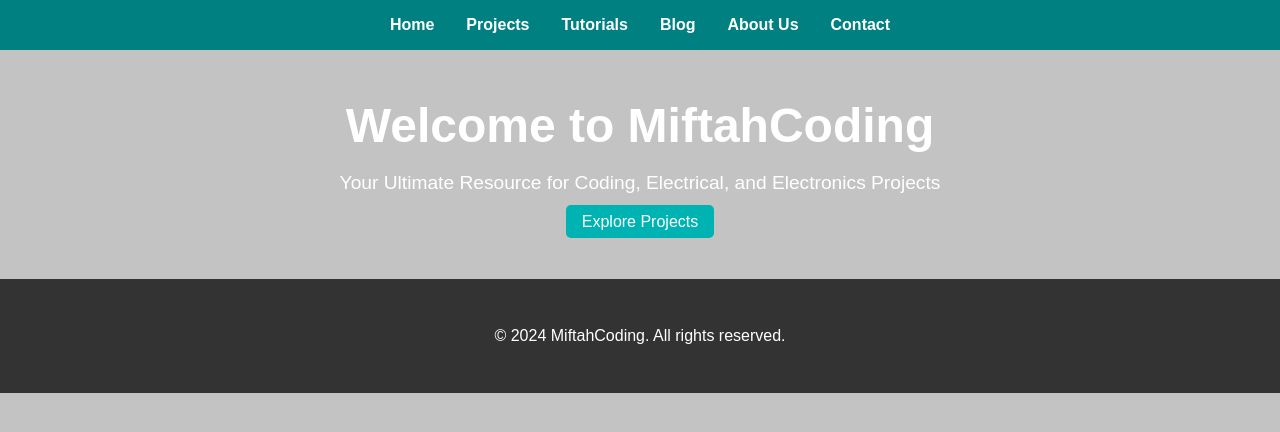
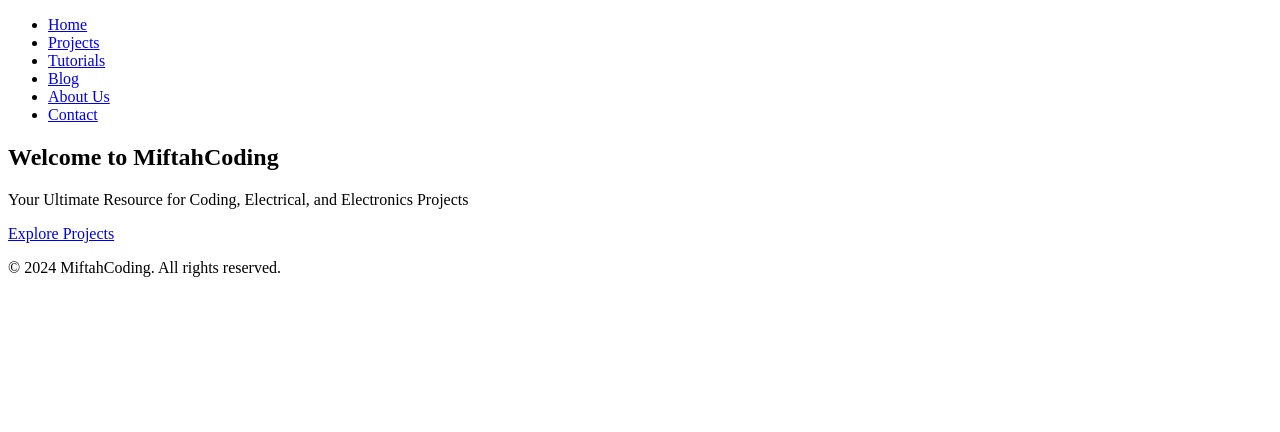
Before and after one commit to miftahulislam2023/MyProjects, a plain HTML site: page index.html in a window 1280 px wide. Drawn offline with Linux system fonts and the light colour scheme.

Commit message:
Update index.html

```diff
--- a/index.html
+++ b/index.html
@@ -1,65 +1,6 @@
 <!DOCTYPE html>
 <html lang="en">
 <head>
-    <meta charset="UTF-8">
-    <meta name="viewport" content="width=device-width, initial-scale=1.0">
-    <title>MiftahCoding</title>
-    <style>
-        body {
-            font-family: Arial, sans-serif;
-            margin: 0;
-            padding: 0;
-            background-color: #a0a0a0a1;
-            color: #333;
-        }
-        header {
-            background-color: #008080;
-            padding: 1em 0;
-            text-align: center;
-        }
-        nav ul {
-            list-style-type: none;
-            padding: 0;
-            margin: 0;
-            display: flex;
-            justify-content: center;
-        }
-        nav ul li {
-            margin: 0 1em;
-        }
-        nav ul li a {
-            color: white;
-            text-decoration: none;
-            font-weight: bold;
-        }
-        .hero {
-            text-align: center;
-            padding: 3em 1em;
-            background: url('hero-image.jpg') no-repeat center center/cover;
-            color: white;
-        }
-        .hero h1 {
-            font-size: 3em;
-            margin: 0;
-        }
-        .hero p {
-            font-size: 1.2em;
-            margin: 1em 0;
-        }
-        .hero .btn {
-            background-color: #00b3b3;
-            color: white;
-            padding: 0.5em 1em;
-            text-decoration: none;
-            border-radius: 5px;
-        }
-        footer {
-            background-color: #333;
-            color: white;
-            text-align: center;
-            padding: 2em 1em;
-        }
-    </style>
 </head>
 <body>
     <header>
```
